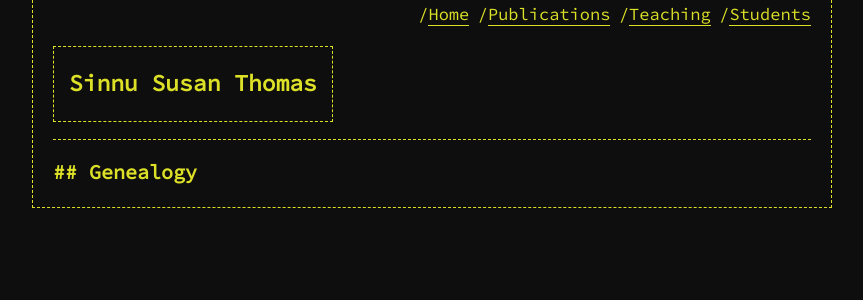
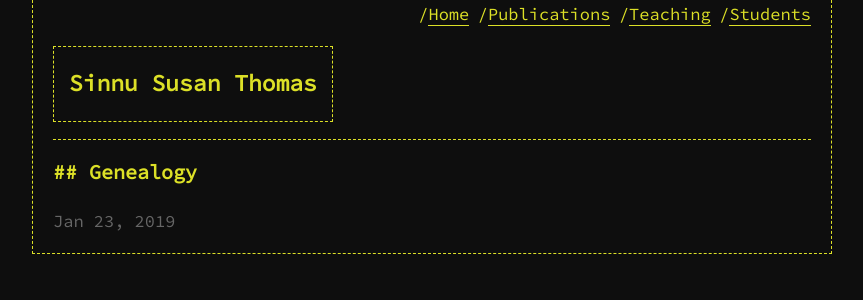
Before and after one commit to sinnuthomas/sinnuthomas.github.io, a Jekyll site: the page built from index.html, in a window 1280 px wide. Shown: the top 300 px of the page, without its empty margins (208-1071 px from the left). Built offline with Jekyll 4.4.1, drawn with Linux system fonts in a browser that asks for light colours.

Commit message:
Update index.html

```diff
--- a/index.html
+++ b/index.html
@@ -6,6 +6,7 @@ layout: default
     {% for post in site.posts %}
 
         <a class="post-title" href="{{site.baseurl}}{{post.url}}"><h2>{{ post.title }}</h2></a>
+        <p class="date">{{ post.date | date: "%b %-d, %Y" }}</p>
         <p>{{post.excerpt | strip_html}}</p>
 
     {% endfor %}
```
